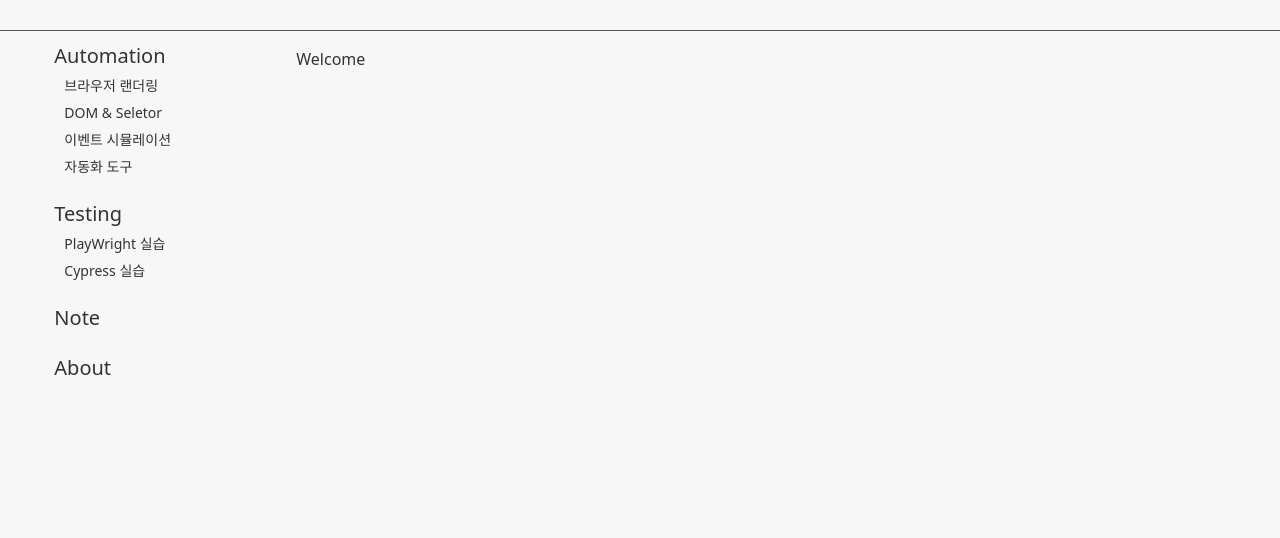
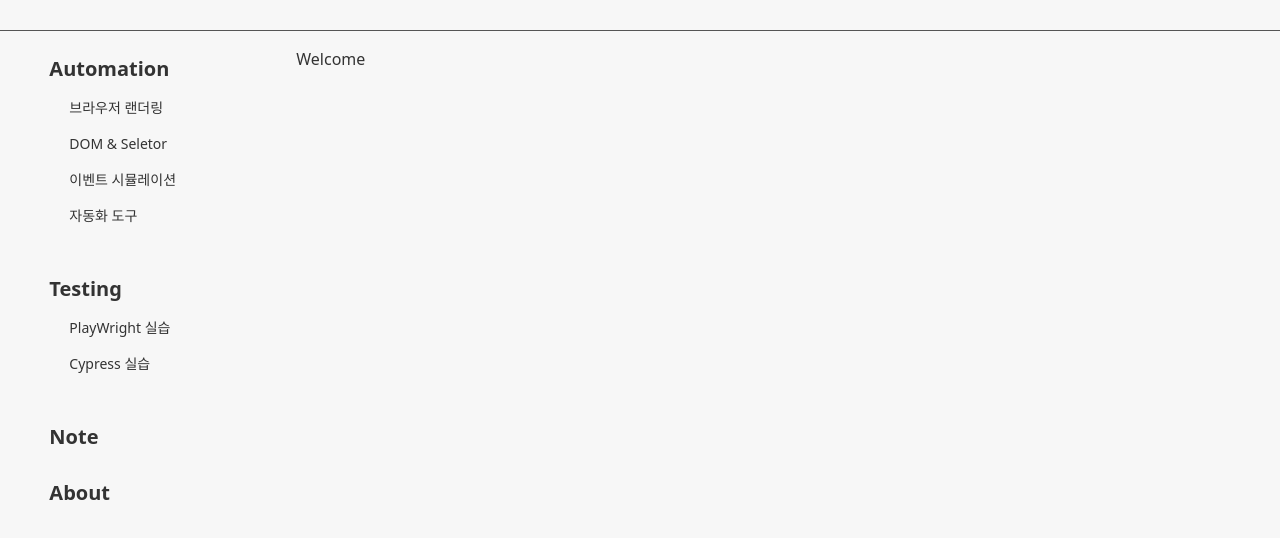
Before and after one commit to juyeong-yun/qa_automation, a plain HTML site: page index.html in a window 1280 px wide. Shown: the part 84-622 px from the top of the page. Drawn offline with Linux system fonts and the light colour scheme; a web font is replaced by a local one.

Commit message:
menu css 변경

```diff
--- a/css/style.css
+++ b/css/style.css
@@ -60,6 +60,12 @@ main {
     justify-content: flex-start;
 }
 
+.menu ul {
+    width: 100%;
+    list-style: none;
+    padding: 10px;
+}
+
 .menu a {
     text-decoration: none;
     color: #333333;
@@ -72,20 +78,22 @@ main {
 }
 
 .menu li {
-    margin: 0 15px;
-    padding: 15px 10px;
+    padding: 18px 10px;
+}
+
+.menu li a {
+    font-weight: 700;
 }
 
 /* 메뉴 > 드롭다운 */
 .dropdown-content li{
-    margin: 0;
-    padding: 11px 0 0 10px;
+    padding: 10px;
 }
 
-.dropdown-content a{
+.dropdown-content li a{
+    font-weight: 400;
     font-size: 14px;
 }
-
 
 .divider {
     border-left: 1px solid #555;
```
Also changed, not shown: index.html (+1 -1 lines).
